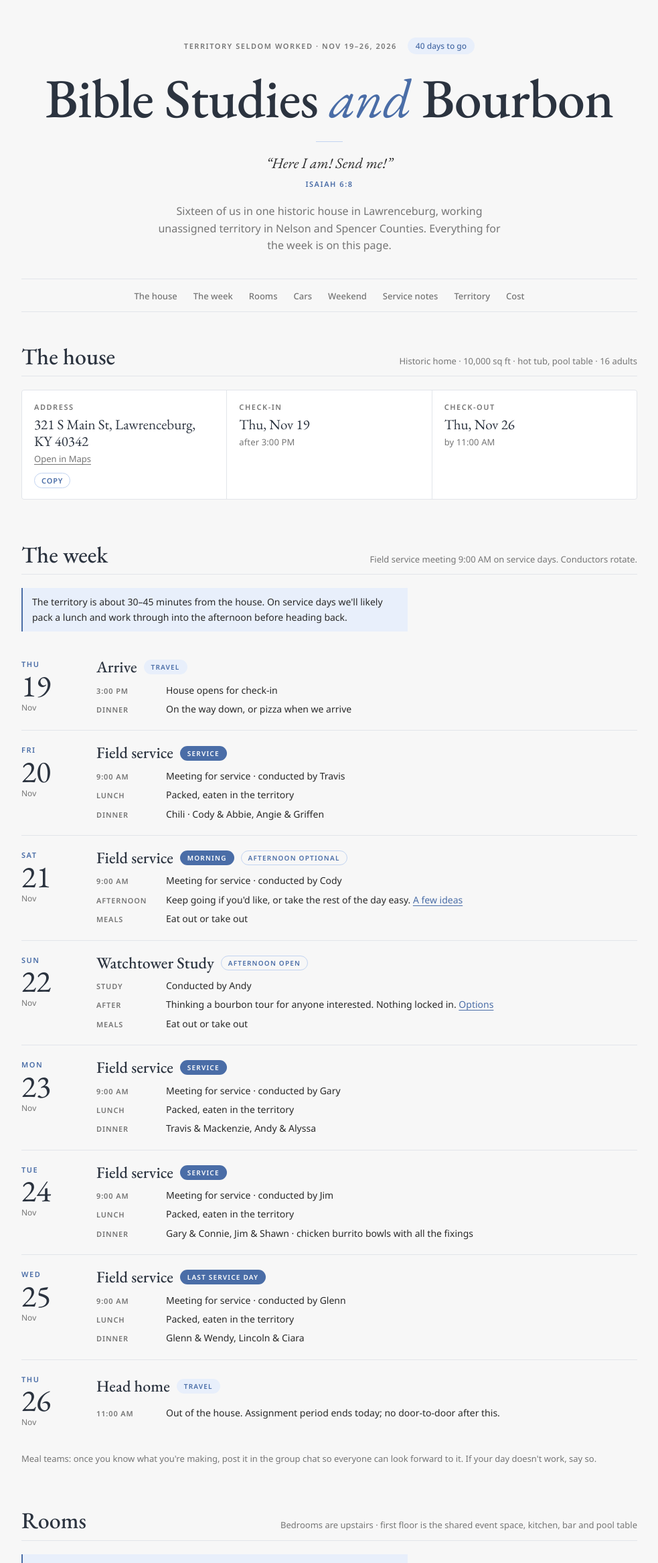
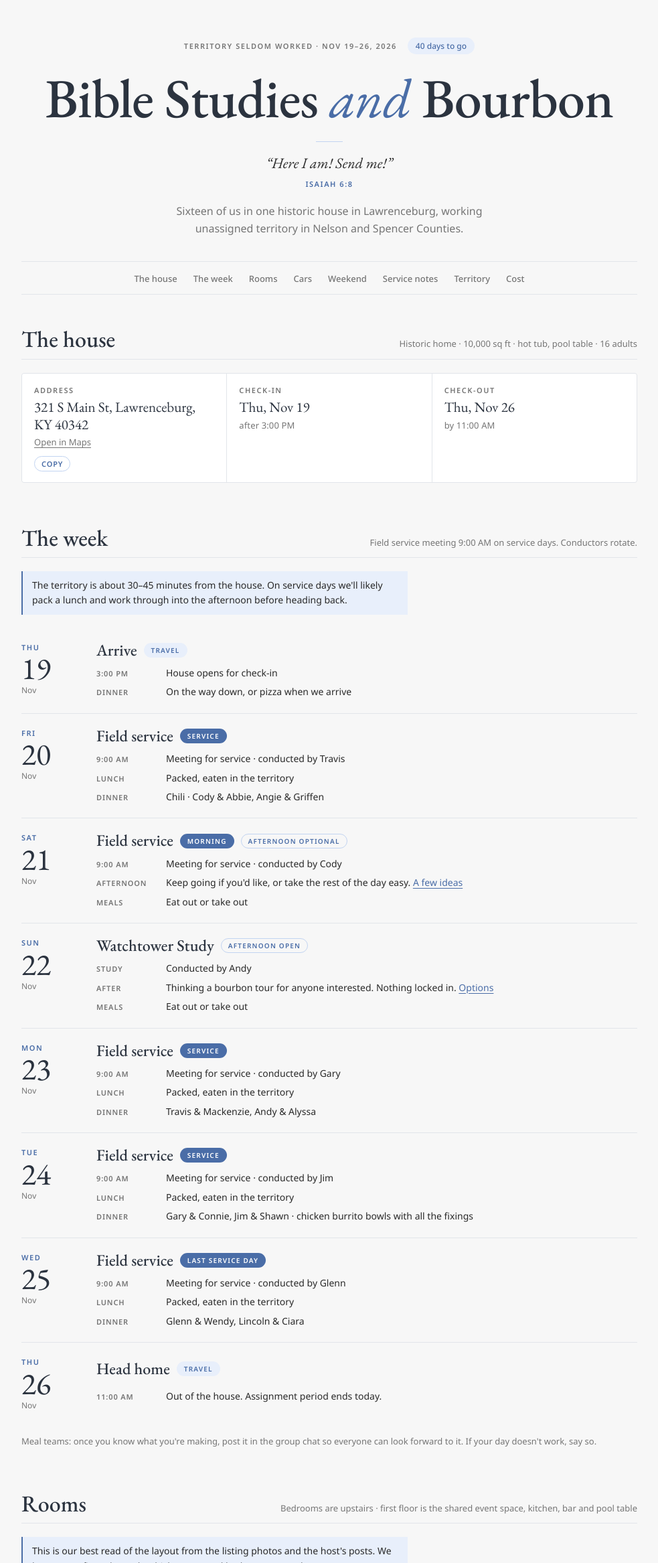
Before and after one commit to astronautmonkey/biblestudies-bourbon, a plain HTML site: page index.html in a window 1280 px wide. Shown: the top 2334 px of the page at 67% size, without its empty margins (148-1131 px from the left). Drawn offline with nearby package versions, Linux system fonts and the light colour scheme.

Commit message:
Add files via upload

```diff
--- a/index.html
+++ b/index.html
@@ -215,7 +215,7 @@ td .after{display:block;margin-top:2px}
   </div>
   <h1>Bible Studies <span>and</span> Bourbon</h1>
   <blockquote class="verse"><p>“Here I am! Send me!”</p><cite>Isaiah 6:8</cite></blockquote>
-  <p class="sub">Sixteen of us in one historic house in Lawrenceburg, working unassigned territory in Nelson and Spencer Counties. Everything for the week is on this page.</p>
+  <p class="sub">Sixteen of us in one historic house in Lawrenceburg, working unassigned territory in Nelson and Spencer Counties.</p>
 </header>
 
 <nav aria-label="Sections"><ul>
@@ -343,7 +343,7 @@ td .after{display:block;margin-top:2px}
     <div class="body">
       <h3>Head home <span class="chip travel">Travel</span></h3>
       <div class="lines">
-        <div class="line"><span class="k">11:00 AM</span><span>Out of the house. Assignment period ends today; no door-to-door after this.</span></div>
+        <div class="line"><span class="k">11:00 AM</span><span>Out of the house. Assignment period ends today.</span></div>
       </div>
     </div>
   </div>
```
